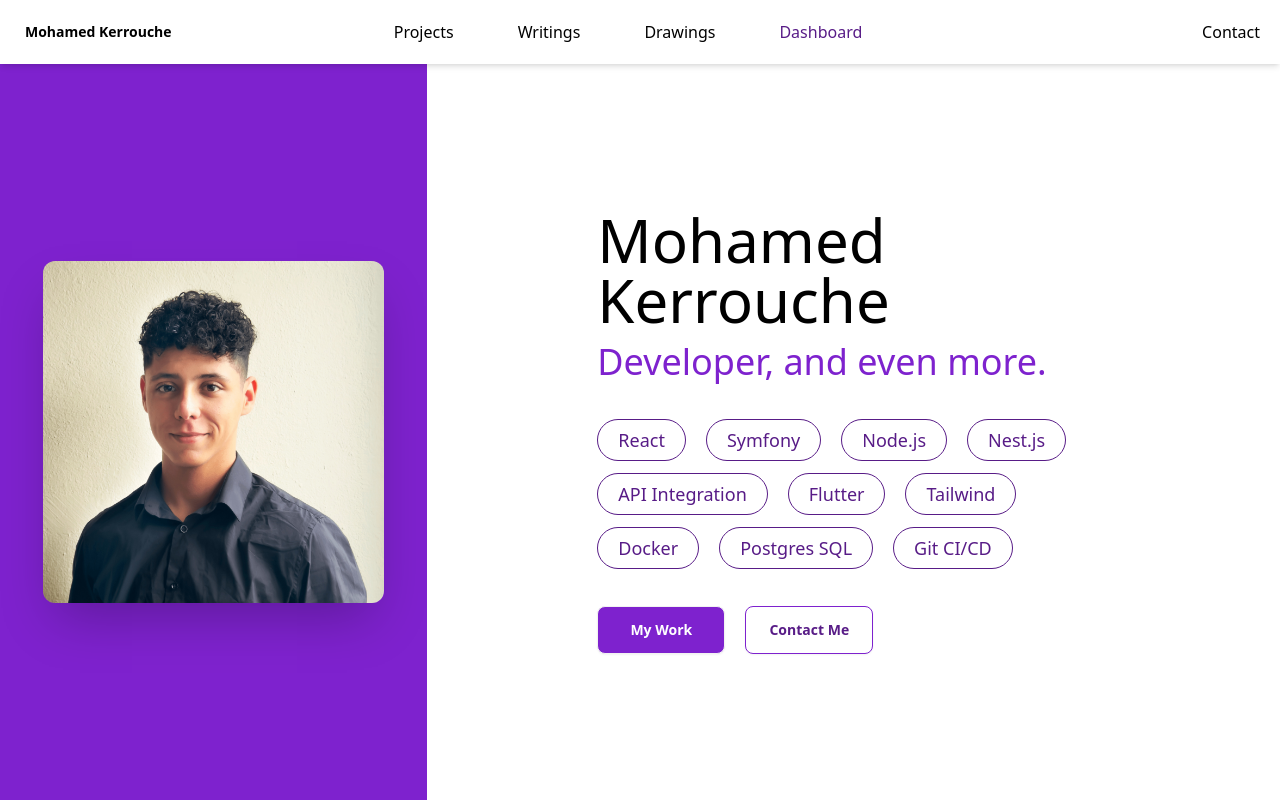
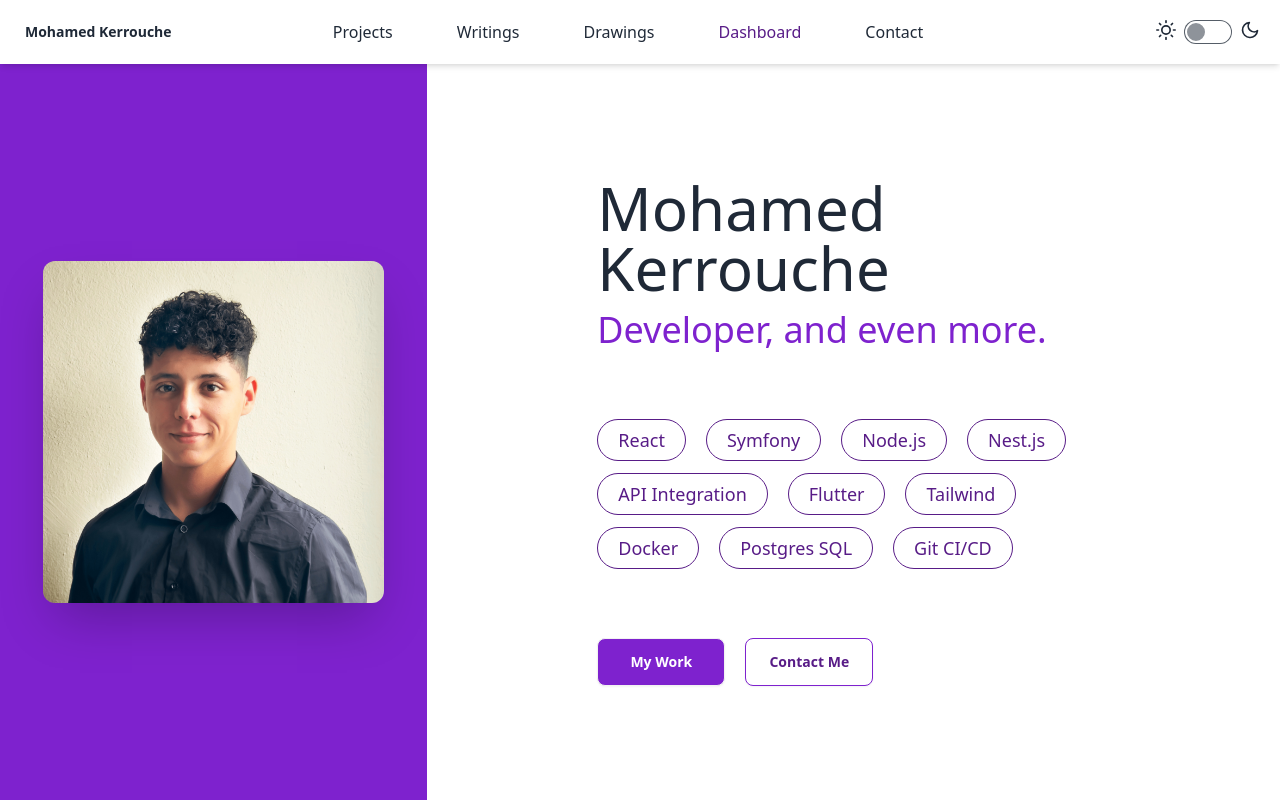
Before and after one commit to Fiujy/Portfolio_react, a React (Vite) app: page / in a window 1280 px wide. Built offline with nearby package versions, Linux system fonts and the light colour scheme.

Commit message:
feat: ajout du dark theme

```diff
--- a/src/App.css
+++ b/src/App.css
@@ -3,7 +3,6 @@
 @tailwind utilities;
 
 body {
-    @apply text-black;
 }
 
 .btn-primary {
--- a/src/components/Modal.tsx
+++ b/src/components/Modal.tsx
@@ -23,7 +23,7 @@ const Modal = ({ project, onClose, title, content }: Props) => {
             {/* Overlay pour cliquer en dehors de la modal et la fermer */}
             <div className="fixed inset-0 bg-black bg-opacity-50 flex justify-center items-center" onClick={onClose}>
                 {/* Modal */}
-                <div className="modal-box relative bg-white p-6 rounded-lg max-w-xl overflow-hidden" onClick={(e) => e.stopPropagation()}>
+                <div className="modal-box relative bg-base-100 p-6 rounded-lg max-w-xl overflow-hidden" onClick={(e) => e.stopPropagation()}>
                     <h4 className="text-xl mb-4">{title}</h4>
 
                     {/* Contenu avec gestion de l'overflow */}
--- a/src/components/Navbar.tsx
+++ b/src/components/Navbar.tsx
@@ -1,10 +1,11 @@
 import { Link, useLocation } from 'react-router-dom';
+import Theme from '@/components/Theme';
 
 export default function Navbar() {
-    const location = useLocation(); // Pour obtenir la route actuelle
+    const location = useLocation();
 
     return (
-        <div className="navbar bg-white h-10 fixed shadow-md">
+        <div className="navbar bg-base-100 h-10 fixed shadow-md">
             <div className="navbar-start">
                 <Link to="/" className="btn btn-ghost">Mohamed Kerrouche</Link>
             </div>
@@ -22,12 +23,15 @@ export default function Navbar() {
                     <li>
                         <Link to="/dashboard" className={`hover:text-primary text-accent ${location.pathname === '/dashboard' ? 'border-b-2 border-primary hover:text-black pb-1' : ''}`}>Dashboard</Link>
                     </li>
+                    <li>
+                        <Link to="/contact" className={`hover:text-primary ${location.pathname === '/contact' ? 'border-b-2 border-primary hover:text-black pb-1' : ''}`}>
+                            Contact
+                        </Link>
+                    </li>
                 </ul>
             </div>
             <div className="navbar-end mx-3">
-                <Link to="/contact" className={`hover:text-primary ${location.pathname === '/contact' ? 'border-b-2 border-primary hover:text-black pb-1' : ''}`}>
-                    Contact
-                </Link>
+                <Theme></Theme>
             </div>
         </div>
     );
--- a/src/components/Presentation.tsx
+++ b/src/components/Presentation.tsx
@@ -4,8 +4,8 @@ export default function Presentation() {
 
     return (
         <>
-            <div className='bg-white h-full w-full'>
-                <div className='w-3/5 m-auto flex flex-col justify-center h-full gap-[5%] bg-transparent'>
+            <div className='bg-base-100 h-full w-full'>
+                <div className='w-3/5 m-auto flex flex-col justify-center h-full gap-[5%] bg-transparent space-y-8'>
                     <div className='space-y-3'>
                         <p className='text-6xl'>Mohamed Kerrouche</p>
                         <p className='text-4xl text-primary'>Developer, and even more.</p>
@@ -32,10 +32,17 @@ export default function Presentation() {
                         <button className="text-white btn bg-primary hover:bg-accent w-1/4">
                             <Link to="/projects">My Work</Link>
                         </button>
-                        <button className="text-accent border border-primary btn bg-white hover:bg-accent/20 w-1/4">
+                        <button className="text-accent border border-primary btn bg-base-100 hover:bg-accent/20 w-1/4">
                             <Link to="/contact">Contact Me</Link>
                         </button>
-                        {/* <div className='flex'>
+                    </div>
+                </div>
+            </div>
+        </>
+    )
+}
+
+{/* <div className='flex'>
               <p className='font-bold mr-1'>Phone :</p>
               <p className=''>000000</p>
             </div>
@@ -47,9 +54,3 @@ export default function Presentation() {
               <p className='font-bold mr-1'>Address :</p>
               <p className=''>Toulouse, France</p>
             </div> */}
-                    </div>
-                </div>
-            </div>
-        </>
-    )
-}
--- /dev/null
+++ b/src/components/Theme.tsx
@@ -0,0 +1,58 @@
+import { useState, useEffect } from 'react';
+
+const ThemeSwitcher = () => {
+  const [theme, setTheme] = useState(() => {
+    // Charger le thème depuis localStorage ou utiliser 'light' par défaut
+    return localStorage.getItem('theme') || 'light';
+  });
+
+  useEffect(() => {
+    // Appliquer le thème sélectionné
+    document.documentElement.setAttribute('data-theme', theme);
+    // Sauvegarder le thème dans localStorage
+    localStorage.setItem('theme', theme);
+  }, [theme]);
+
+  const toggleTheme = () => {
+    setTheme((prevTheme) => (prevTheme === 'light' ? 'dark' : 'light'));
+  };
+
+  return (
+    <label className="flex cursor-pointer gap-2">
+      <svg
+        xmlns="http://www.w3.org/2000/svg"
+        width="20"
+        height="20"
+        viewBox="0 0 24 24"
+        fill="none"
+        stroke="currentColor"
+        strokeWidth="2"
+        strokeLinecap="round"
+        strokeLinejoin="round">
+        <circle cx="12" cy="12" r="5" />
+        <path
+          d="M12 1v2M12 21v2M4.2 4.2l1.4 1.4M18.4 18.4l1.4 1.4M1 12h2M21 12h2M4.2 19.8l1.4-1.4M18.4 5.6l1.4-1.4" />
+      </svg>
+      <input
+        type="checkbox"
+        checked={theme === 'dark'}
+        onChange={toggleTheme}
+        className="toggle theme-controller"
+      />
+      <svg
+        xmlns="http://www.w3.org/2000/svg"
+        width="20"
+        height="20"
+        viewBox="0 0 24 24"
+        fill="none"
+        stroke="currentColor"
+        strokeWidth="2"
+        strokeLinecap="round"
+        strokeLinejoin="round">
+        <path d="M21 12.79A9 9 0 1 1 11.21 3 7 7 0 0 0 21 12.79z"></path>
+      </svg>
+    </label>
+  );
+};
+
+export default ThemeSwitcher;
--- a/src/containers/Contact.tsx
+++ b/src/containers/Contact.tsx
@@ -18,8 +18,8 @@ const Contact = () => {
 
   return (
     <>
-      <div className="bg-gray-100 flex justify-center min-h-screen pt-10">
-        <div className="p-5 w-2/5 bg-white h-full">
+      <div className="bg-base-300 flex justify-center min-h-screen pt-10">
+        <div className="p-5 w-2/5 bg-base-100 h-full">
           <div className="flex flex-col space-y-5">
             <div className="text-3xl text-accent">Contact Me</div>
             <div>
--- a/src/containers/Dashboard/Projects/ProjectsAdd.tsx
+++ b/src/containers/Dashboard/Projects/ProjectsAdd.tsx
@@ -48,15 +48,15 @@ const ProjectsAdd = () => {
 
   return (
     <>
-      <div className="pt-10 space-y-3 flex justify-center min-h-screen bg-gray-100">
-        <div className="p-10 bg-white space-y-5 h-full">
+      <div className="pt-10 space-y-3 flex justify-center min-h-screen bg-base-300">
+        <div className="p-10 bg-base-100 space-y-5 h-full">
           <div className='flex flex-row'>
             <label className="label flex-shrink-0">Title : </label>
-            <input value={title} onChange={(e) => { setTitle(e.target.value) }} type="text" placeholder="Type here" className="input input-bordered w-full max-w-xs" />
+            <input value={title} onChange={(e) => { setTitle(e.target.value) }} type="text" placeholder="Title" className="input input-bordered w-full max-w-xs" />
           </div>
           <div className='flex flex-row items-start'>
             <label className="label flex-shrink-0">Description : </label>
-            <textarea value={description} onChange={(e) => { setDescription(e.target.value) }} className="textarea textarea-bordered max-w-xs" placeholder="Bio"></textarea>
+            <textarea value={description} onChange={(e) => { setDescription(e.target.value) }} className="textarea textarea-bordered max-w-xs" placeholder="Description"></textarea>
           </div>
           <div className='flex flex-row items-start'>
             <label className="label flex-shrink-0">Type : </label>
--- a/src/containers/Projects.tsx
+++ b/src/containers/Projects.tsx
@@ -19,7 +19,7 @@ export default function Projects() {
 
   return (
     <>
-      <div className="flex flex-col min-h-full bg-white pb-16">
+      <div className="flex flex-col min-h-full bg-base-300 pb-16">
         <h1 className="text-2xl text-center font-bold text-neutral mt-10">Explore my latest projects in web and app development!</h1>
         <div className="flex flex-row gap-5 mt-10 mb-10 w-[20%] mx-auto">
           <button className="btn btn-primary w-1/3" onClick={() => fetchProjects()}>All</button>
--- a/tailwind.config.js
+++ b/tailwind.config.js
@@ -28,6 +28,12 @@ export default {
           accent: "#581c87",
           neutral: '#581c87',
         },
+        dark: {
+          ...require("daisyui/src/theming/themes")["dark"],
+          primary: "#7e22ce",
+          accent: "#aa4bf3",
+          neutral: '#7c2bbb',
+        },
       },
     ],
   },
```
